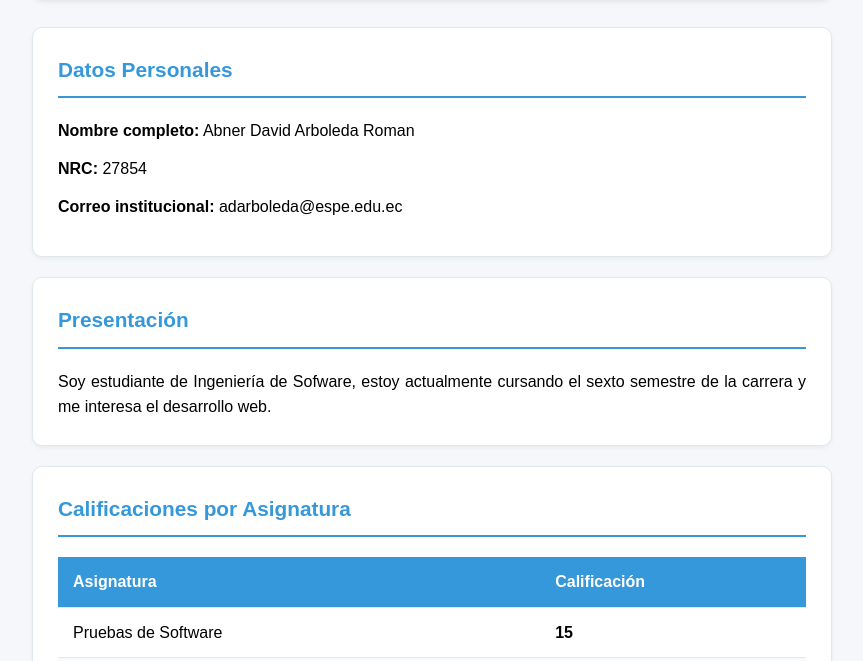
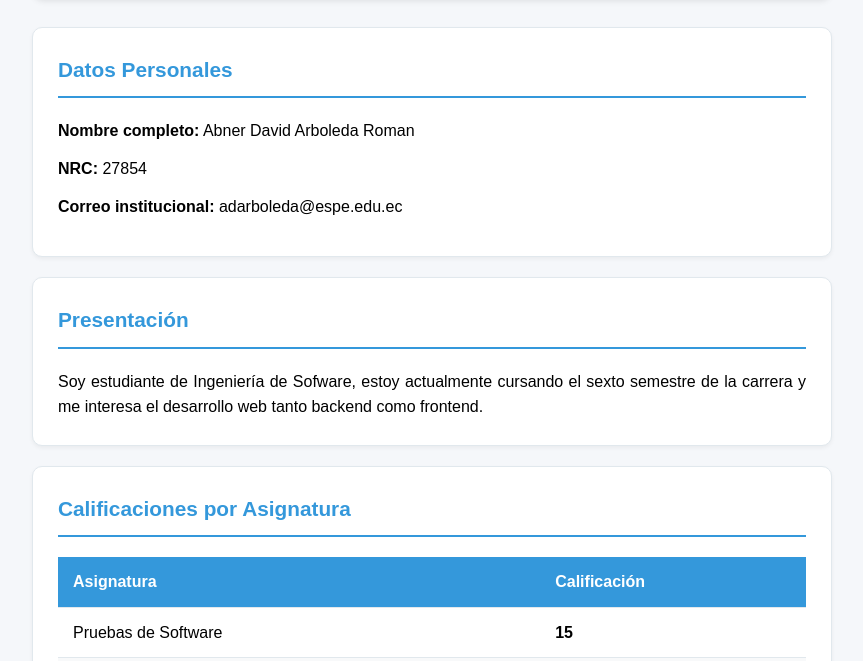
Before and after one commit to adarboleda/ExamenU3, a website: page public/index.html in a window 1280 px wide. Shown: the part 139-800 px from the top of the page, without its empty margins (208-1071 px from the left). Drawn offline with Linux system fonts and the light colour scheme.

Commit message:
Bracnch features

```diff
--- a/public/index.html
+++ b/public/index.html
@@ -123,7 +123,8 @@
         <h2>Presentación</h2>
         <p>
           Soy estudiante de Ingeniería de Sofware, estoy actualmente cursando el
-          sexto semestre de la carrera y me interesa el desarrollo web.
+          sexto semestre de la carrera y me interesa el desarrollo web tanto
+          backend como frontend.
         </p>
       </section>
 
```
